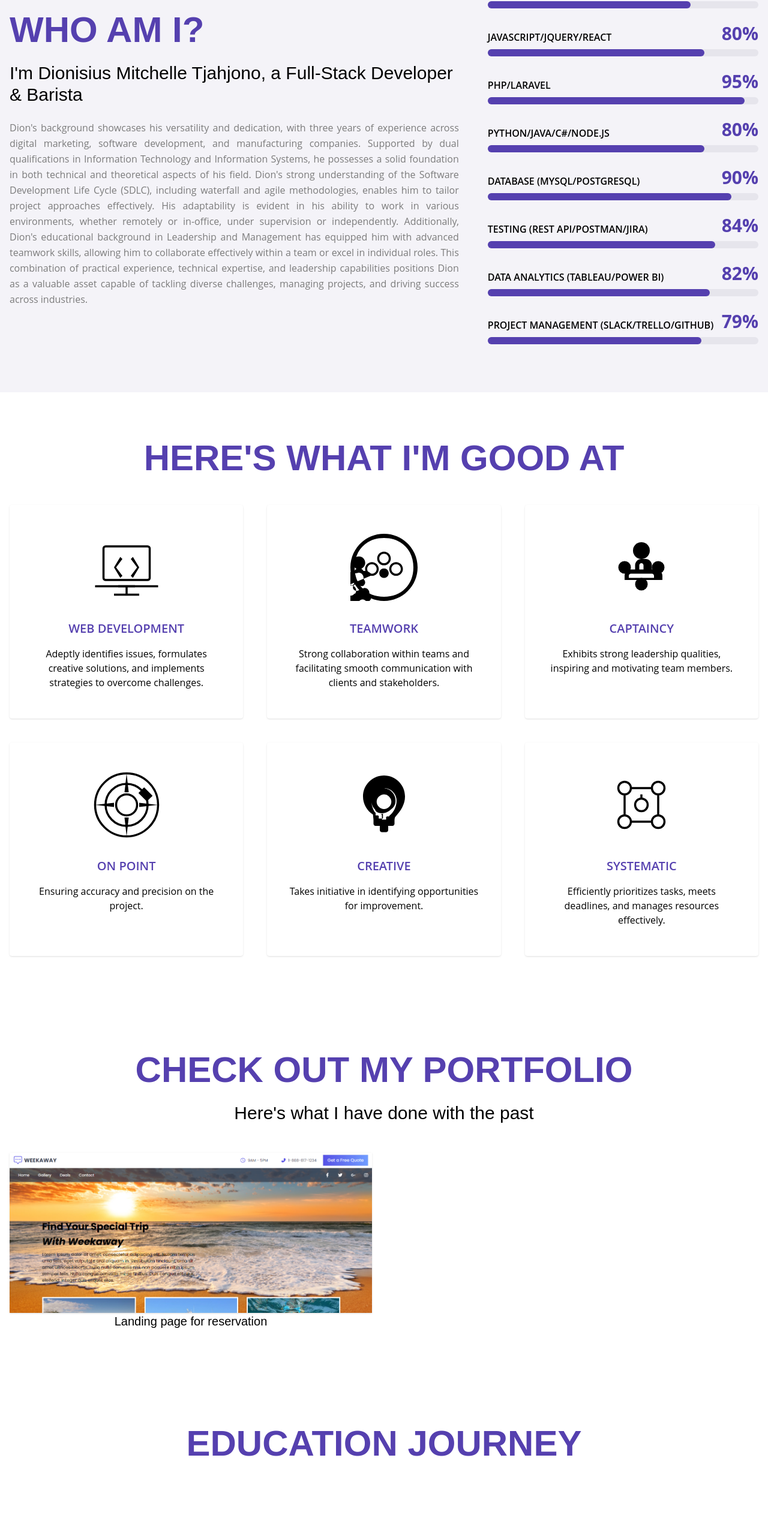
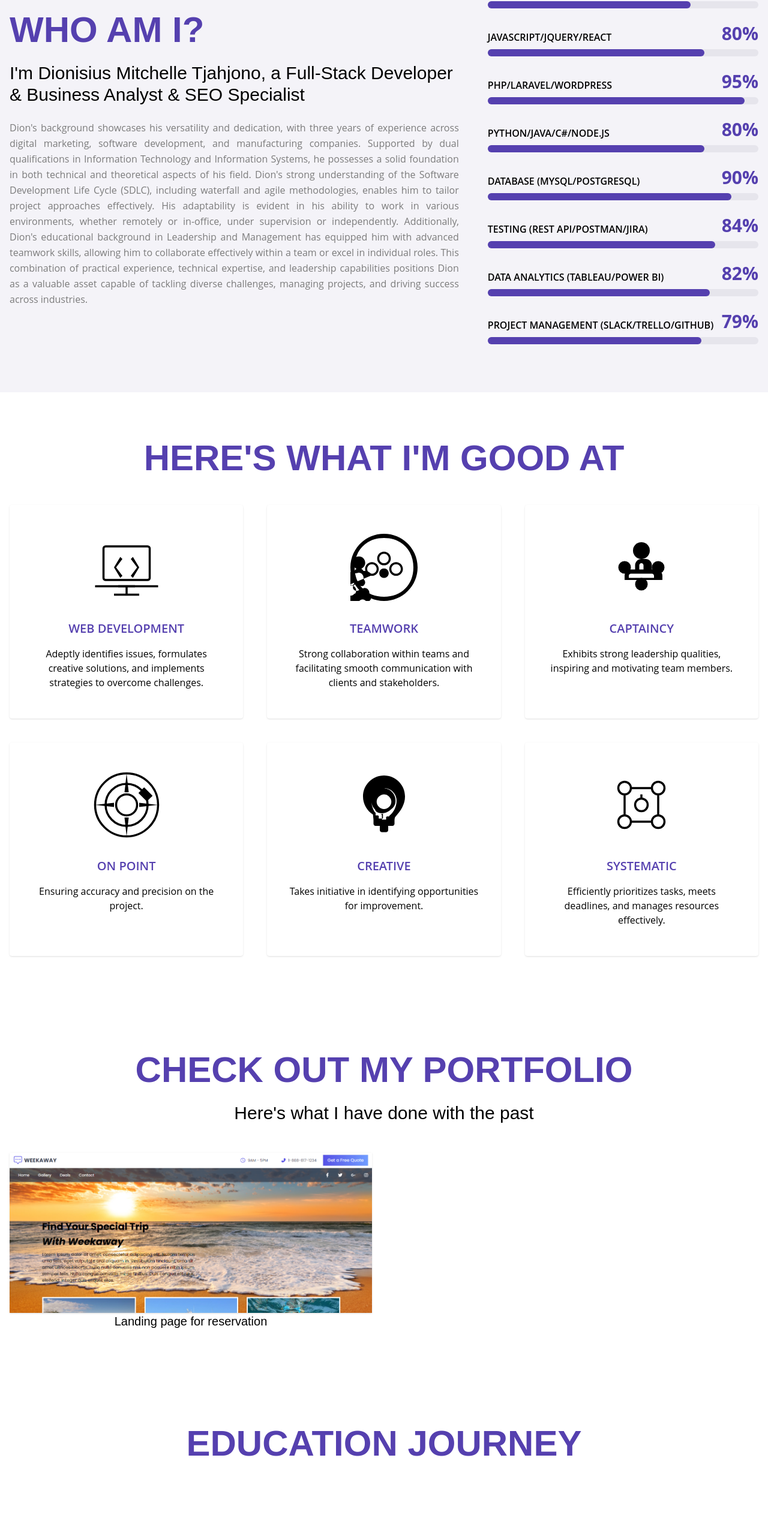
Before and after one commit to Dishell/portfolio, a React (Create React App) app: page / in a window 1280 px wide. Shown: the part 874-3420 px from the top of the page at 60% size. Built offline with nearby package versions, Linux system fonts and the light colour scheme; the HTML template or start-up script is replaced by a standard one.

Commit message:
Updating about and education sections

```diff
--- a/src/components/About.jsx
+++ b/src/components/About.jsx
@@ -9,7 +9,7 @@ const About = () => {
                         Who am I?
                     </h2>
                     <h4 className="pt-6 font-header text-xl font-medium text-black sm:text-2xl lg:text-3xl">
-                        I'm Dionisius Mitchelle Tjahjono, a Full-Stack Developer &amp; Barista
+                        I'm Dionisius Mitchelle Tjahjono, a Full-Stack Developer &amp; Business Analyst &amp; SEO Specialist
                     </h4>
                     <p className="pt-6 font-body leading-relaxed text-grey-20 text-justify">
                         Dion's background showcases his versatility and dedication, with three years of experience across digital marketing, software development, and manufacturing companies. Supported by dual qualifications in Information Technology and Information Systems, he possesses a solid foundation in both technical and theoretical aspects of his field. Dion's strong understanding of the Software Development Life Cycle (SDLC), including waterfall and agile methodologies, enables him to tailor project approaches effectively. His adaptability is evident in his ability to work in various environments, whether remotely or in-office, under supervision or independently. Additionally, Dion's educational background in Leadership and Management has equipped him with advanced teamwork skills, allowing him to collaborate effectively within a team or excel in individual roles. This combination of practical experience, technical expertise, and leadership capabilities positions Dion as a valuable asset capable of tackling diverse challenges, managing projects, and driving success across industries.
@@ -69,7 +69,7 @@ const About = () => {
                     <div className="pt-6">
                         <div className="flex items-end justify-between">
                             <h4 className="font-body font-semibold uppercase text-black">
-                                PHP/Laravel
+                                PHP/Laravel/Wordpress
                             </h4>
                             <h3 className="font-body text-3xl font-bold text-primary">
                                 95%
--- a/src/components/Education.jsx
+++ b/src/components/Education.jsx
@@ -10,7 +10,7 @@ const Education = () => {
                 <div className="mt-8 flex flex-col text-center md:flex-row md:text-left">
                     <div className="md:w-2/5">
                         <p className="pt-6 font-body text-lg font-medium text-black sm:text-xl lg:text-2xl">
-                            2024 - Current
+                            2024 - 2024
                         </p>
                     </div>
                     <div className="md:w-3/5">
```
